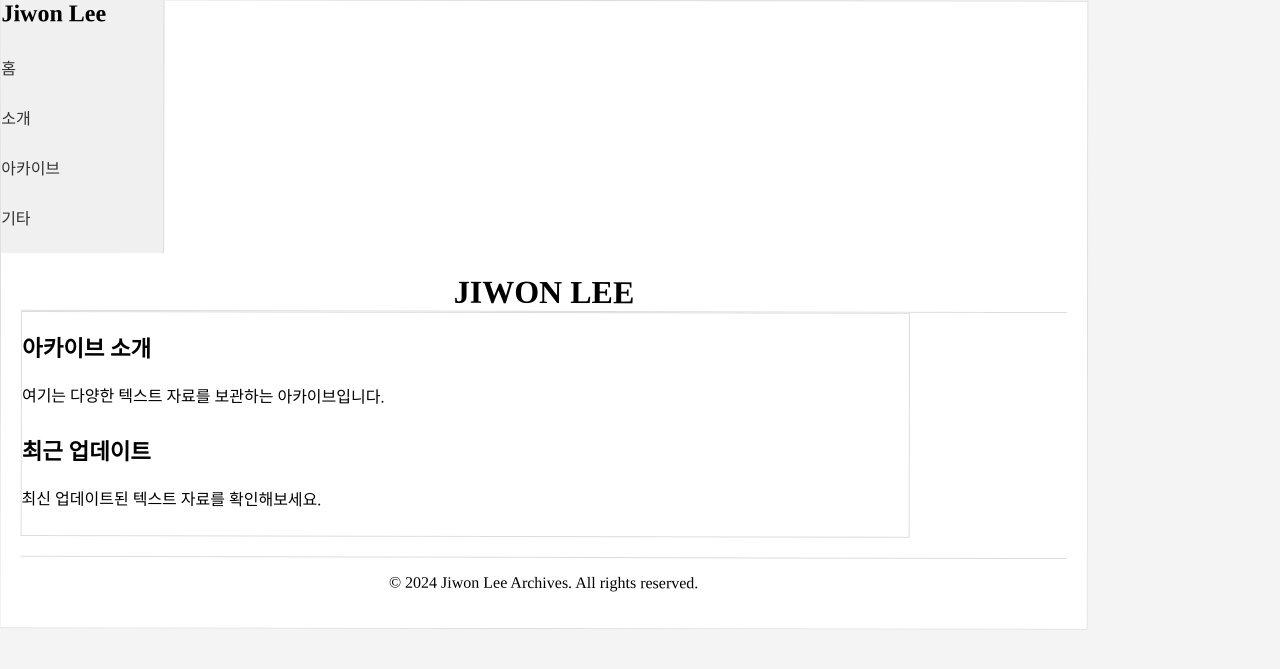
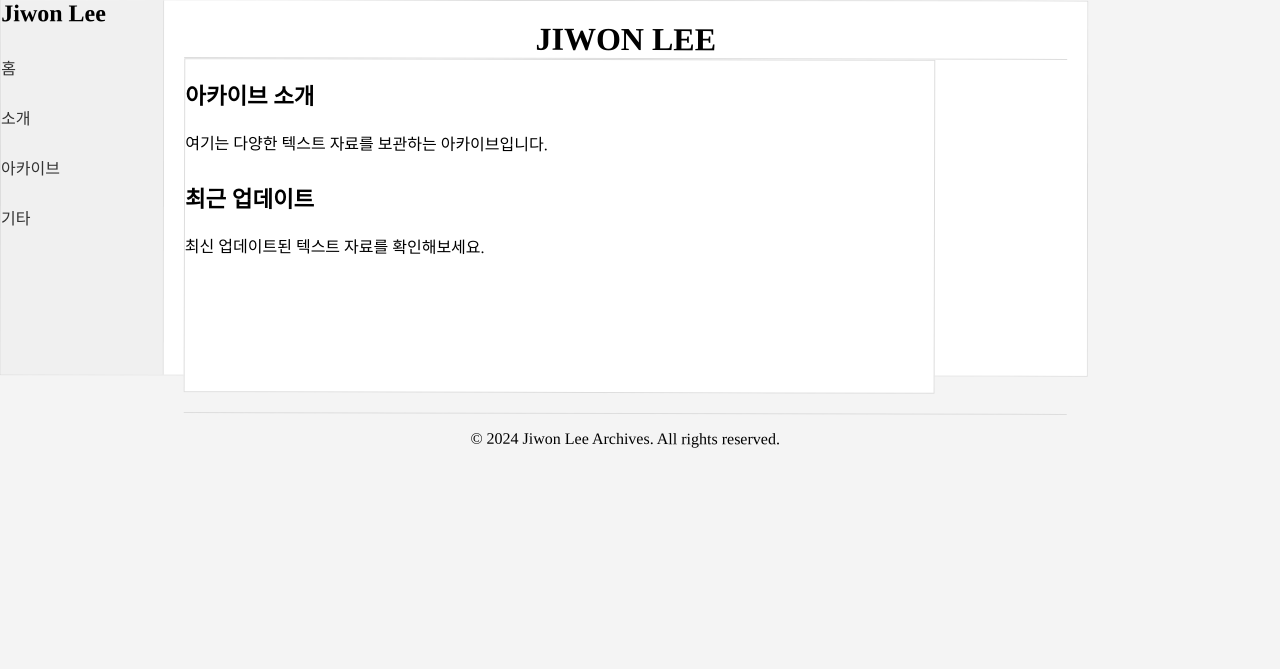
Before and after one commit to LfayeJ/archives, a Jekyll site: the page built from index.html, in a window 1280 px wide. Shown: the top 669 px of the page. Built offline with Jekyll 4.4.1, drawn with Linux system fonts in a browser that asks for light colours; some web fonts are replaced.

Commit message:
Update styles.css

```diff
--- a/assets/css/styles.css
+++ b/assets/css/styles.css
@@ -24,7 +24,6 @@ body {
 
 .container {
   display: flex; /* Flexbox를 사용하여 요소를 가로로 정렬 */
-  flex-direction: column; /* 필요에 따라 세로로도 정렬할 수 있음 */
   width: var(--container-width);
   height: 100%;
   margin: 0;
```
